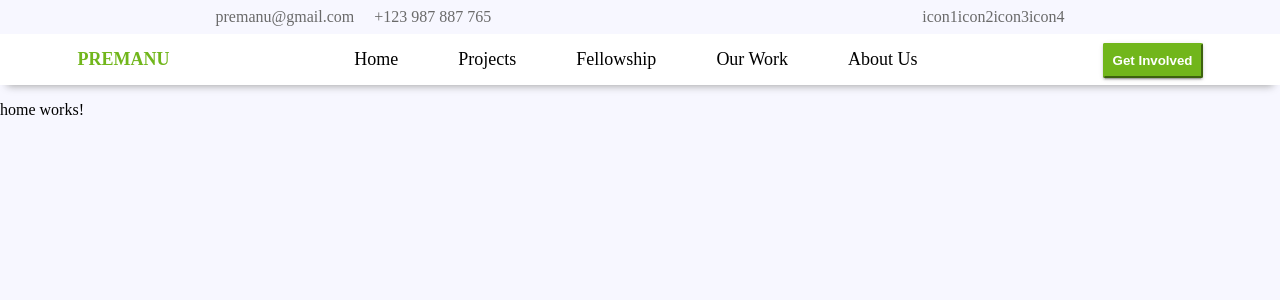
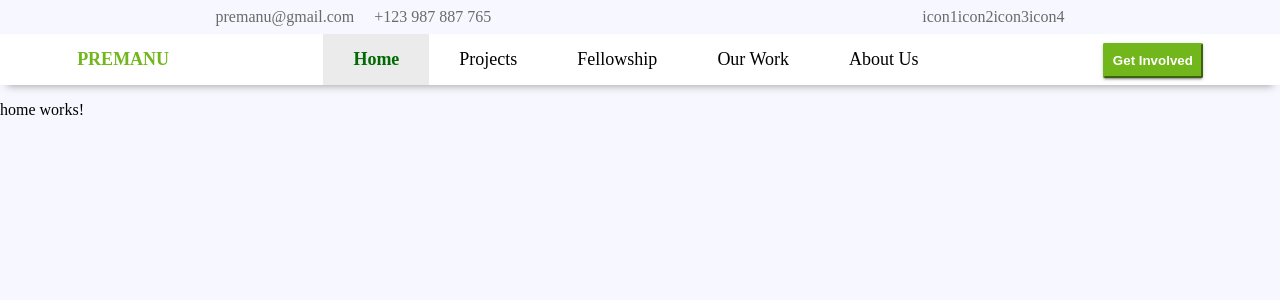
Before and after one commit to srquev/PREMANU-FOUNDATION, an Angular app: page /home in a window 1280 px wide. In both pictures the pointer is over the element "Home". Shown: the top 300 px of the page. Built offline with nearby package versions, Linux system fonts and the light colour scheme.

Commit message:
menu items color changed on hover

```diff
--- a/src/app/app.component.scss
+++ b/src/app/app.component.scss
@@ -22,7 +22,12 @@
 .menu {
     padding: 15px 30px;
     cursor: pointer;
+}
 
+.menu:hover{
+    background: #ebebeb;
+    color: #026a02;
+    font-weight: bold;
 }
 
 .d-btn{
```
